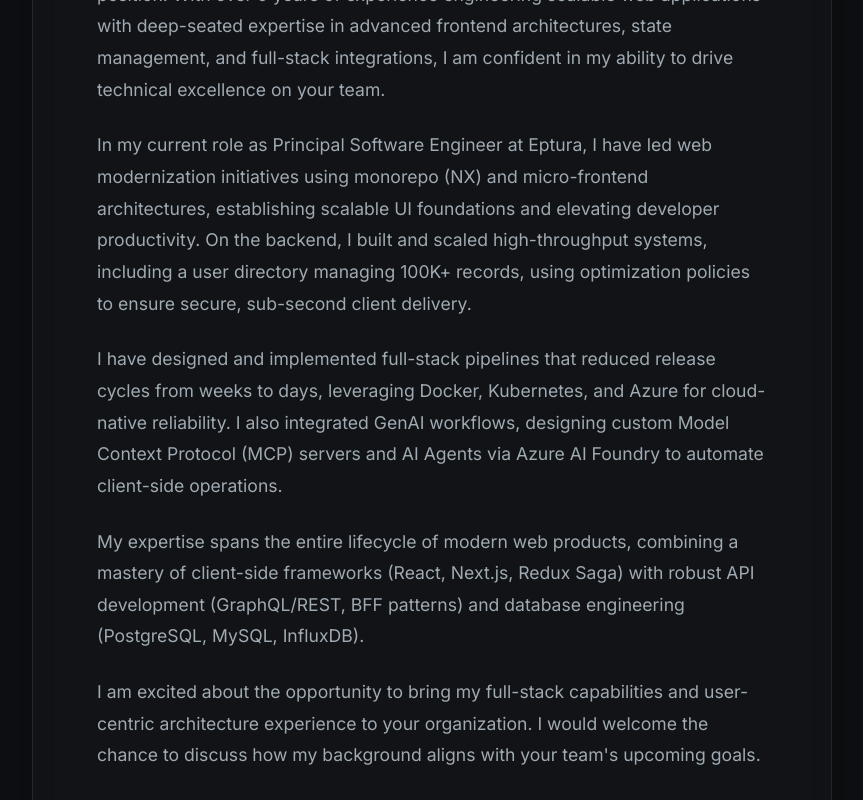
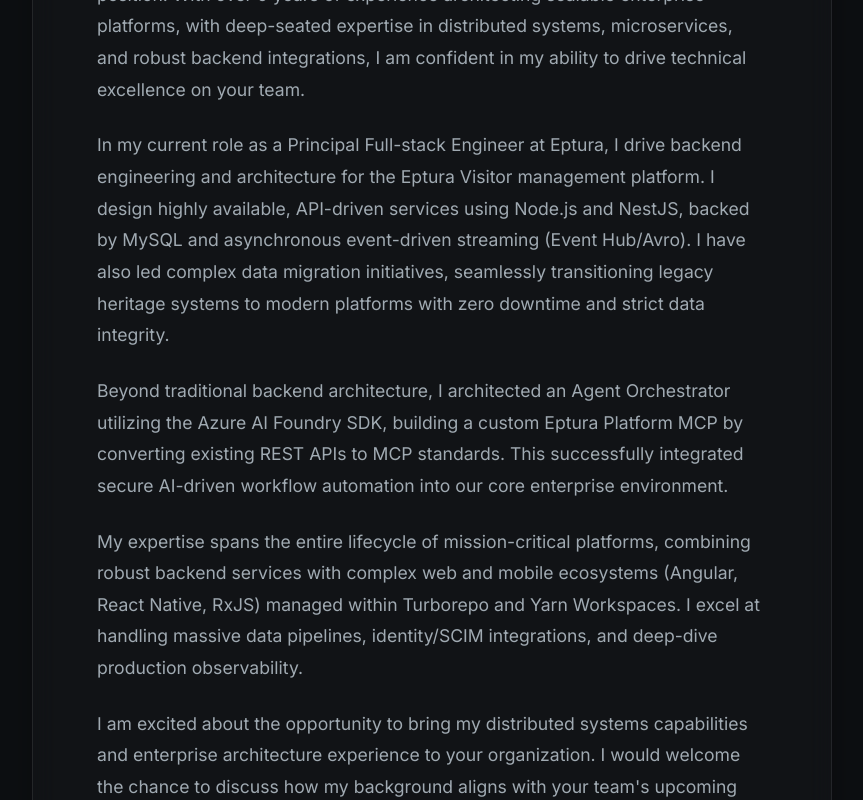
Before and after one commit to ArunNehra/portfolio, a React (Vite) app: page / in a window 1280 px wide. Shown: the part 7620-8420 px from the top of the page, without its empty margins (208-1071 px from the left). Built offline with nearby package versions, Linux system fonts and the light colour scheme.

Commit message:
Update cover letter to align with backend and distributed systems profile

```diff
--- a/src/components/CoverLetter.jsx
+++ b/src/components/CoverLetter.jsx
@@ -14,23 +14,23 @@
             <p className="salutation">Dear Hiring Manager,</p>
 
             <p>
-              I am writing to express my interest in a Principal Fullstack Software Engineering position. With over 9 years of experience engineering scalable web applications with deep-seated expertise in advanced frontend architectures, state management, and full-stack integrations, I am confident in my ability to drive technical excellence on your team.
+              I am writing to express my interest in a Principal Fullstack Software Engineering position. With over 9 years of experience architecting scalable enterprise platforms, with deep-seated expertise in distributed systems, microservices, and robust backend integrations, I am confident in my ability to drive technical excellence on your team.
             </p>
 
             <p>
-              In my current role as Principal Software Engineer at Eptura, I have led web modernization initiatives using monorepo (NX) and micro-frontend architectures, establishing scalable UI foundations and elevating developer productivity. On the backend, I built and scaled high-throughput systems, including a user directory managing 100K+ records, using optimization policies to ensure secure, sub-second client delivery.
+              In my current role as a Principal Full-stack Engineer at Eptura, I drive backend engineering and architecture for the Eptura Visitor management platform. I design highly available, API-driven services using Node.js and NestJS, backed by MySQL and asynchronous event-driven streaming (Event Hub/Avro). I have also led complex data migration initiatives, seamlessly transitioning legacy heritage systems to modern platforms with zero downtime and strict data integrity.
             </p>
 
             <p>
-              I have designed and implemented full-stack pipelines that reduced release cycles from weeks to days, leveraging Docker, Kubernetes, and Azure for cloud-native reliability. I also integrated GenAI workflows, designing custom Model Context Protocol (MCP) servers and AI Agents via Azure AI Foundry to automate client-side operations.
+              Beyond traditional backend architecture, I architected an Agent Orchestrator utilizing the Azure AI Foundry SDK, building a custom Eptura Platform MCP by converting existing REST APIs to MCP standards. This successfully integrated secure AI-driven workflow automation into our core enterprise environment.
             </p>
 
             <p>
-              My expertise spans the entire lifecycle of modern web products, combining a mastery of client-side frameworks (React, Next.js, Redux Saga) with robust API development (GraphQL/REST, BFF patterns) and database engineering (PostgreSQL, MySQL, InfluxDB).
+              My expertise spans the entire lifecycle of mission-critical platforms, combining robust backend services with complex web and mobile ecosystems (Angular, React Native, RxJS) managed within Turborepo and Yarn Workspaces. I excel at handling massive data pipelines, identity/SCIM integrations, and deep-dive production observability.
             </p>
 
             <p>
-              I am excited about the opportunity to bring my full-stack capabilities and user-centric architecture experience to your organization. I would welcome the chance to discuss how my background aligns with your team's upcoming goals.
+              I am excited about the opportunity to bring my distributed systems capabilities and enterprise architecture experience to your organization. I would welcome the chance to discuss how my background aligns with your team's upcoming goals.
             </p>
 
             <div className="sign-off">
```
